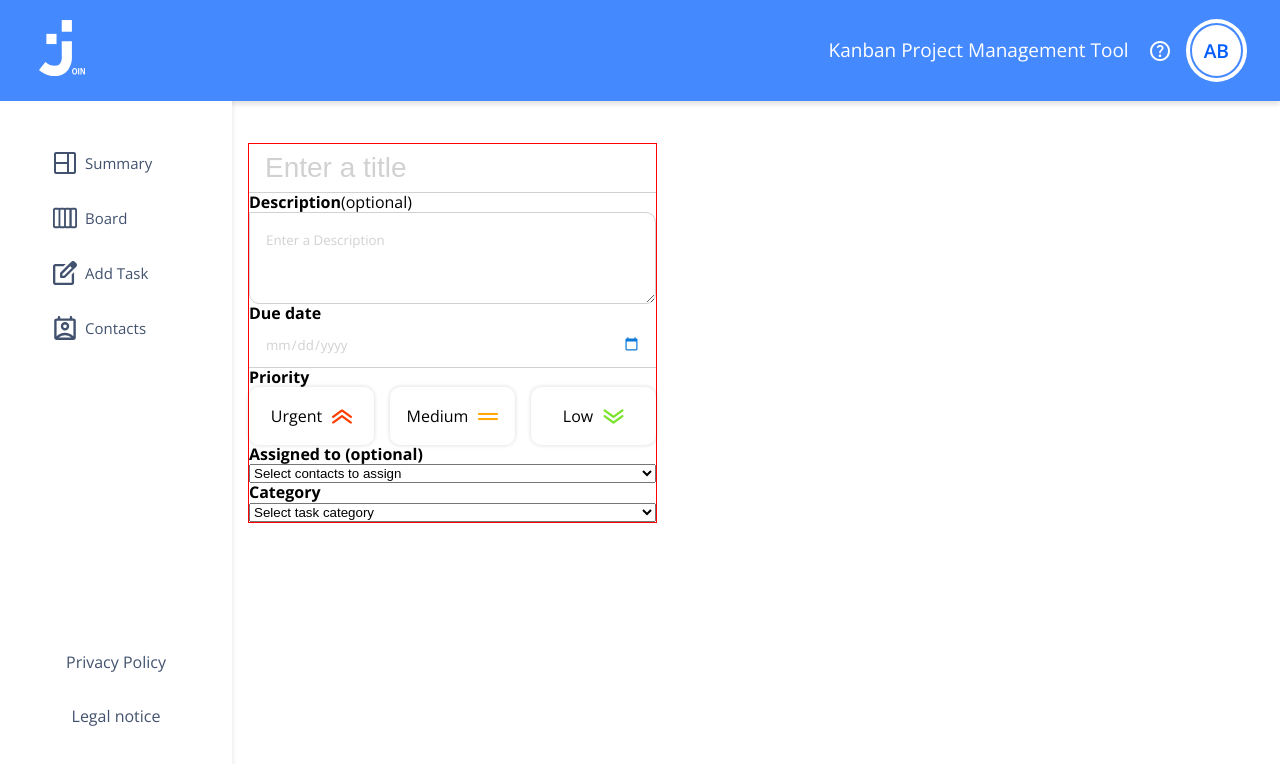
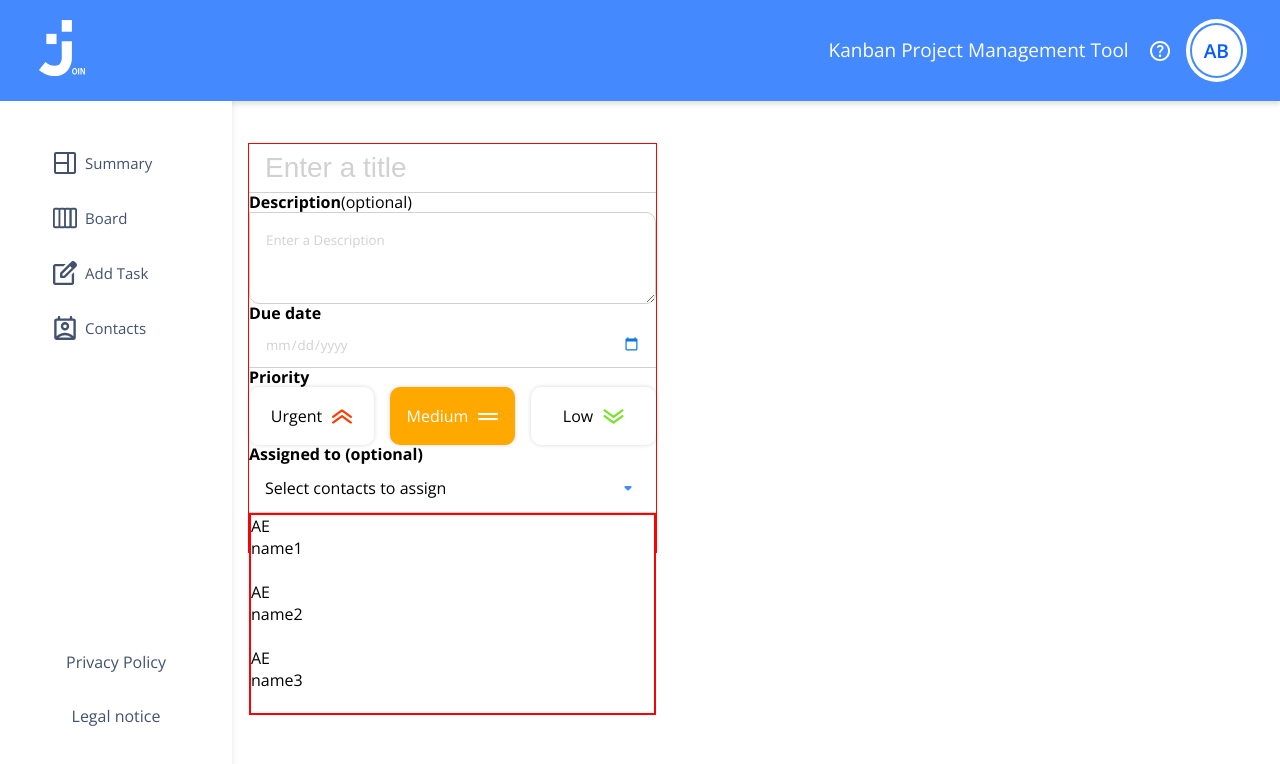
Before and after one commit to ereit673/join-solo, an Angular app: page / in a window 1280 px wide. Shown: the top 764 px of the page. Built offline with nearby package versions, Linux system fonts and the light colour scheme.

Commit message:
updated add task component

```diff
--- a/src/app/main-section/add-task/add-task.component.html
+++ b/src/app/main-section/add-task/add-task.component.html
@@ -19,15 +19,15 @@
   <div class="form__input-container">
     <label for="" class="form__label">Priority</label>
     <div class="form__priority-container">
-      <div class="form__priority-box">
+      <div class="form__priority-box urgent-box" [class.urgent-box-active]="selectedPriority == 'urgent'" (click)="selectPriority('urgent')">
         <span class="form__priority-title">Urgent</span>
         <img src="img/urgent.svg" alt="" class="form__priority-icon">
       </div>
-      <div class="form__priority-box">
+      <div class="form__priority-box medium-box" [class.medium-box-active]="selectedPriority == 'medium'" (click)="selectPriority('medium')">
         <span class="form__priority-title">Medium</span>
         <img src="img/medium.svg" alt="" class="form__priority-icon">
       </div>
-      <div class="form__priority-box">
+      <div class="form__priority-box low-box" [class.low-box-active]="selectedPriority == 'low'" (click)="selectPriority('low')">
         <span class="form__priority-title">Low</span>
         <img src="img/low.svg" alt="" class="form__priority-icon">
       </div>
@@ -35,12 +35,32 @@
   </div>
   <div class="form__input-container">
     <label for="assigned" class="form__label">Assigned to (optional)</label>
-    <select name="assigned" id="assigned">
-      <option value="" disabled selected>Select contacts to assign</option>
-      <option value="1">1</option>
-      <option value="2">2</option>
-      <option value="3">3</option>
-    </select>
+    <div class="form__assigned-container">
+      <span >Select contacts to assign</span><img src="img/arrow_drop_down.svg" alt="">
+      <div class="form__assigned__contacts-container">
+        <div class="form__assigned__contact-box">
+          <div class="form__assigned__contact-box__item1">
+            <div class="form__assigned__contact-box__initials">AE</div>
+            <span class="form__assigned__contact-name">{{dummy_contacts[0]}}</span>
+          </div>
+          <img class="form__assigned__contact-icon" src="" alt="">
+        </div>
+        <div class="form__assigned__contact-box">
+          <div class="form__assigned__contact-box__item1">
+            <div class="form__assigned__contact-box__initials">AE</div>
+            <span class="form__assigned__contact-name">{{dummy_contacts[1]}}</span>
+          </div>
+          <img class="form__assigned__contact-icon" src="" alt="">
+        </div>
+        <div class="form__assigned__contact-box">
+          <div class="form__assigned__contact-box__item1">
+            <div class="form__assigned__contact-box__initials">AE</div>
+            <span class="form__assigned__contact-name">{{dummy_contacts[2]}}</span>
+          </div>
+          <img class="form__assigned__contact-icon" src="" alt="">
+        </div>
+      </div>
+    </div>
   </div>
   <div class="form__input-container">
     <label for="category" class="form__label">Category</label>
--- a/src/app/main-section/add-task/add-task.component.scss
+++ b/src/app/main-section/add-task/add-task.component.scss
@@ -23,6 +23,10 @@ textarea:focus {
   padding: 7px 16px;
   border: unset;
   border-bottom: 1px solid #d1d1d1;
+
+  &:hover {
+    border-bottom: 1px solid #4589ff;
+  }
 
   &:focus {
     border-bottom: 1px solid #005dff;
@@ -52,6 +56,10 @@ textarea:focus {
   border: 1px solid #d1d1d1;
   font-family: inherit;
 
+  &:hover {
+    border: 1px solid #005dff;
+  }
+
   &:focus {
     border: 1px solid #005dff;
   }
@@ -68,11 +76,16 @@ textarea:focus {
   padding: 12px 16px;
   border: none;
   border-bottom: 1px solid #d1d1d1;
+  cursor: pointer;
 
   &::-webkit-calendar-picker-indicator {
     filter: invert(39%) sepia(67%) saturate(4835%) hue-rotate(192deg)
       brightness(92%) contrast(93%);
     scale: 1.2;
+  }
+
+  &:hover {
+    border-bottom: 1px solid #005dff;
   }
 
   &:focus {
@@ -98,6 +111,83 @@ textarea:focus {
   min-width: 80px;
   font-size: 0.75rem;
   flex: 1;
+  cursor: pointer;
+}
+
+.urgent-box {
+  &:hover {
+    border-bottom: 2px solid #ff3d00;
+  }
+}
+
+.urgent-box-active{
+  background: #FF3D00;
+  color: white;
+  img {
+      filter: invert(1) sepia(1) saturate(0) brightness(1000%);
+  }
+  &:hover {
+    border-bottom: none;
+  }
+}
+
+.medium-box {
+  &:hover{
+    border-bottom: 2px solid #FFA800
+  }
+}
+
+.medium-box-active{
+  background: #FFA800;
+  color: white;
+  img {
+
+      filter: invert(1) sepia(1) saturate(0) brightness(1000%);
+  }
+  &:hover {
+    border-bottom: none;
+  }
+}
+
+.low-box {
+  &:hover{
+    border-bottom: 2px solid #7AE229
+  }
+}
+
+.low-box-active{
+  background: #7AE229;
+  color: white;
+  img {
+      filter: invert(1) sepia(1) saturate(0) brightness(1000%);
+  }
+  &:hover {
+    border-bottom: none;
+  }
+}
+
+.form__assigned-container {
+  padding: 12px 16px;
+  display: flex;
+  justify-content: space-between;
+  align-items: center;
+  border-bottom: 1px solid #d1d1d1;
+  cursor: pointer;
+  position: relative;
+
+  &:hover {
+    border-bottom: 1px solid #4589ff;
+  }
+}
+
+.form__assigned__contacts-container{
+  position: absolute;
+  border: 2px solid red;
+  top: 49px;
+  left: 0;
+  width: 100%;
+  background-color: white;
+
 }
 
 //  xs
--- a/src/app/main-section/add-task/add-task.component.ts
+++ b/src/app/main-section/add-task/add-task.component.ts
@@ -1,14 +1,18 @@
 import { Component } from '@angular/core';
 import { FormsModule } from '@angular/forms';
-import {DatePipe} from '@angular/common';
+import { DatePipe } from '@angular/common';
 
 @Component({
   selector: 'app-add-task',
   imports: [FormsModule, DatePipe],
   templateUrl: './add-task.component.html',
-  styleUrl: './add-task.component.scss'
+  styleUrl: './add-task.component.scss',
 })
 export class AddTaskComponent {
+  dummy_contacts = ['name1', 'name2', 'name3'];
+  selectedPriority = 'medium';
 
-
+  selectPriority(priority: string){
+    this.selectedPriority = priority;
+  }
 }
```
Also changed, not shown: public/img/arrow_drop_down.svg (added).
